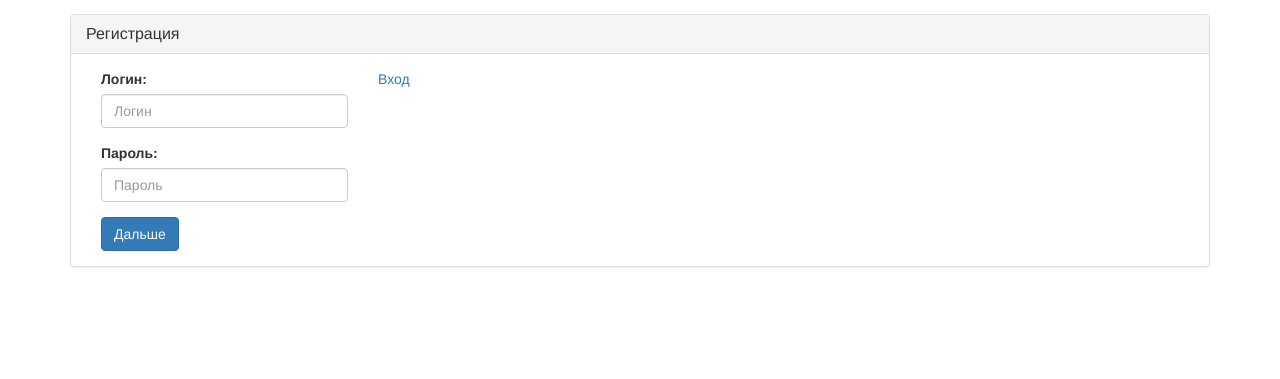
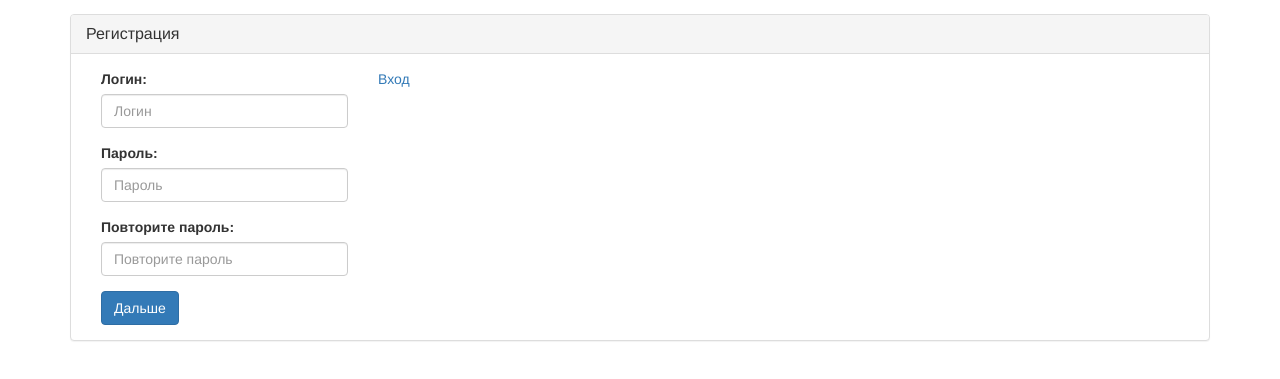
Before and after one commit to Ostashov/FantsGame, a plain HTML site: page panel/register/index.html in a window 1280 px wide. Shown: the part 57-436 px from the top of the page. Drawn offline with nearby package versions, Linux system fonts and the light colour scheme.

Commit message:
repeat password input

```diff
--- a/panel/register/index.html
+++ b/panel/register/index.html
@@ -54,6 +54,11 @@
                                         <input type="password" id="userPassword" class="form-control" name="userPassword" placeholder="Пароль">
                                         <span id="userPasswordMessage" class="help-block"></span>
                                     </div>
+                                    <div class="form-group" id="userPasswordForm">
+                                        <label for="userPassword2">Повторите пароль:</label>
+                                        <input type="password" id="userPassword2" class="form-control" name="userPassword2" placeholder="Повторите пароль">
+                                        <span id="userPassword2Message" class="help-block"></span>
+                                    </div>
                                     <div class="form-group" id="userEmailForm" >
                                         <label for="userEmail">E-mail:</label>
                                         <input type="email" id="userEmail" class="form-control" name="userEmail" placeholder="E-mail">
```
